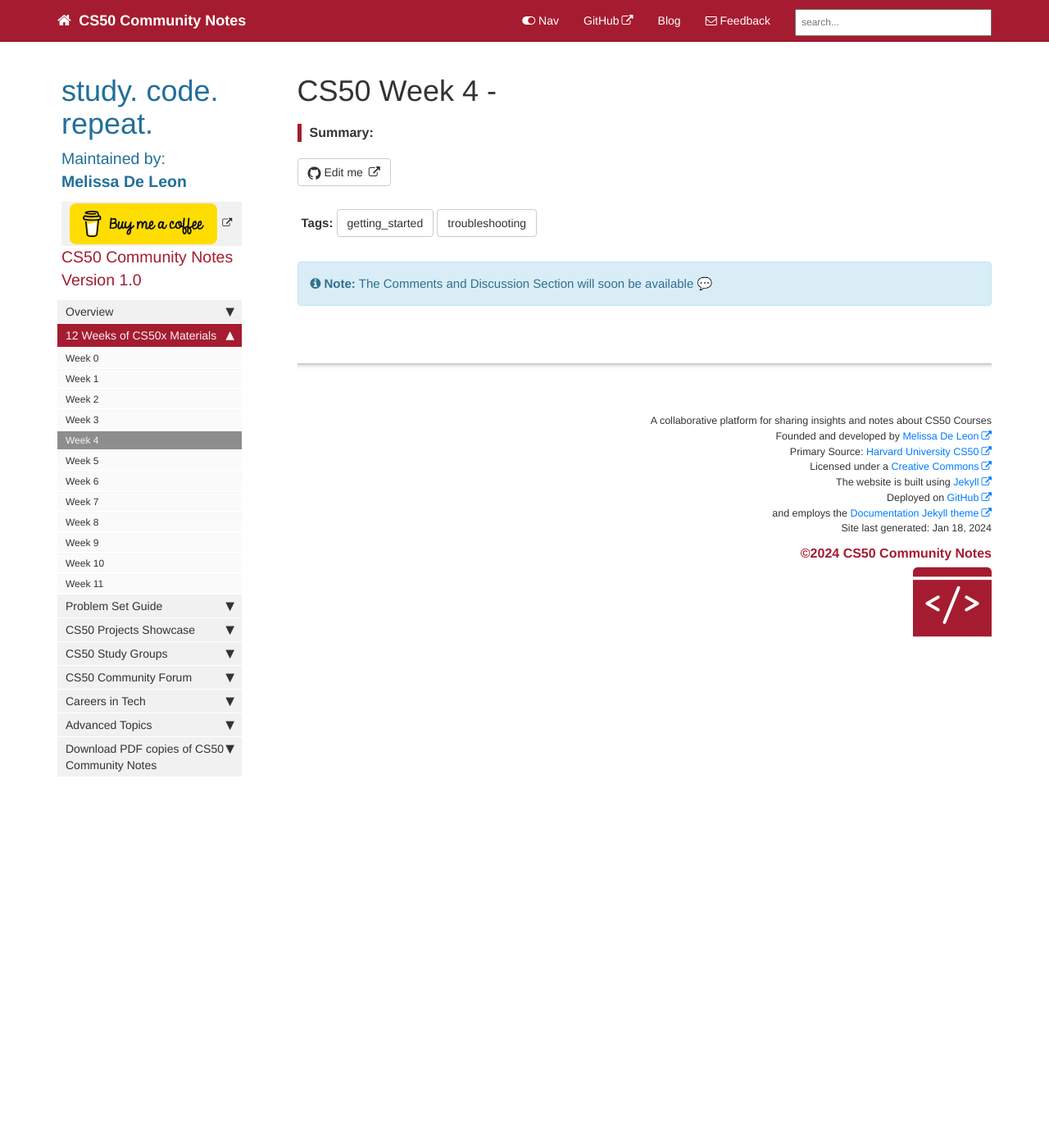
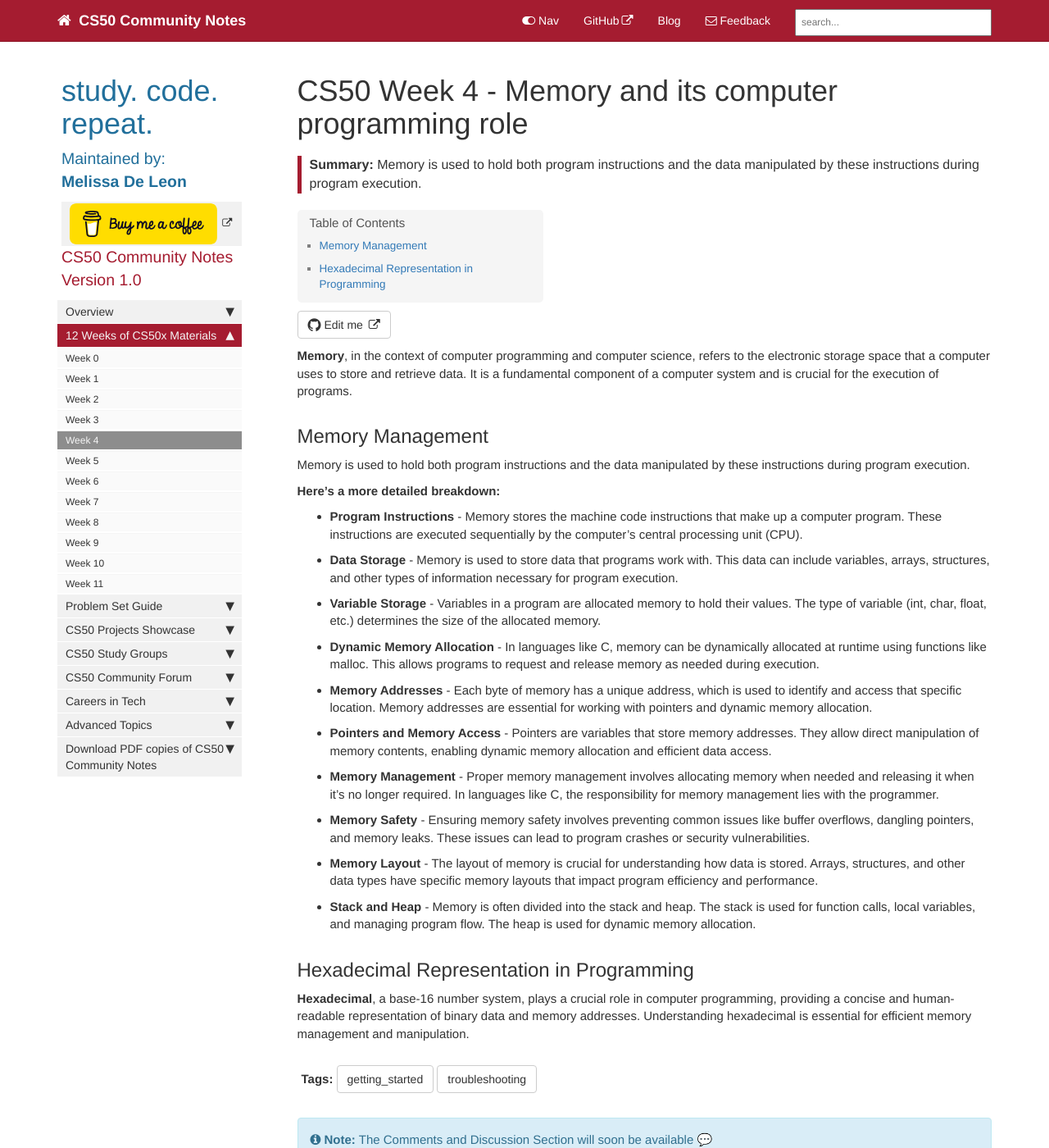
Before and after one commit to melissadeleonx/cs50-community-notes, a Jekyll site: the page built from pages/mydoc/week_4.md, in a window 1280 px wide and 1400 px high. Shown: the whole window at 82% size. Built offline with Jekyll 4.4.1, drawn with Linux system fonts in a browser that asks for light colours; comment, search, counter and statistics services are not loaded.

Commit message:
week 4 updated

```diff
--- a/pages/mydoc/week_4.md
+++ b/pages/mydoc/week_4.md
@@ -1,9 +1,41 @@
 ---
-title: CS50 Week 4 -
+title: CS50 Week 4 - Memory and its computer programming role
 tags: [getting_started, troubleshooting]
 keywords:
-summary: ""
+summary: " Memory is used to hold both program instructions and the data manipulated by these instructions during program execution."
 sidebar: mydoc_sidebar
 permalink: week_4
 folder: mydoc
 ---
+
+**Memory**, in the context of computer programming and computer science, refers to the electronic storage space that a computer uses to store and retrieve data. It is a fundamental component of a computer system and is crucial for the execution of programs.
+
+## Memory Management
+
+Memory is used to hold both program instructions and the data manipulated by these instructions during program execution.
+
+**Here's a more detailed breakdown:**
+
+* **Program Instructions** - Memory stores the machine code instructions that make up a computer program. These instructions are executed sequentially by the computer's central processing unit (CPU).
+
+* **Data Storage** - Memory is used to store data that programs work with. This data can include variables, arrays, structures, and other types of information necessary for program execution.
+
+* **Variable Storage** - Variables in a program are allocated memory to hold their values. The type of variable (int, char, float, etc.) determines the size of the allocated memory.
+
+* **Dynamic Memory Allocation** - In languages like C, memory can be dynamically allocated at runtime using functions like malloc. This allows programs to request and release memory as needed during execution.
+
+* **Memory Addresses** - Each byte of memory has a unique address, which is used to identify and access that specific location. Memory addresses are essential for working with pointers and dynamic memory allocation.
+
+* **Pointers and Memory Access** - Pointers are variables that store memory addresses. They allow direct manipulation of memory contents, enabling dynamic memory allocation and efficient data access.
+
+* **Memory Management** - Proper memory management involves allocating memory when needed and releasing it when it's no longer required. In languages like C, the responsibility for memory management lies with the programmer.
+
+* **Memory Safety** - Ensuring memory safety involves preventing common issues like buffer overflows, dangling pointers, and memory leaks. These issues can lead to program crashes or security vulnerabilities.
+
+* **Memory Layout** - The layout of memory is crucial for understanding how data is stored. Arrays, structures, and other data types have specific memory layouts that impact program efficiency and performance.
+
+* **Stack and Heap** - Memory is often divided into the stack and heap. The stack is used for function calls, local variables, and managing program flow. The heap is used for dynamic memory allocation.
+
+## Hexadecimal Representation in Programming
+
+**Hexadecimal**, a base-16 number system, plays a crucial role in computer programming, providing a concise and human-readable representation of binary data and memory addresses. Understanding hexadecimal is essential for efficient memory management and manipulation.
```
